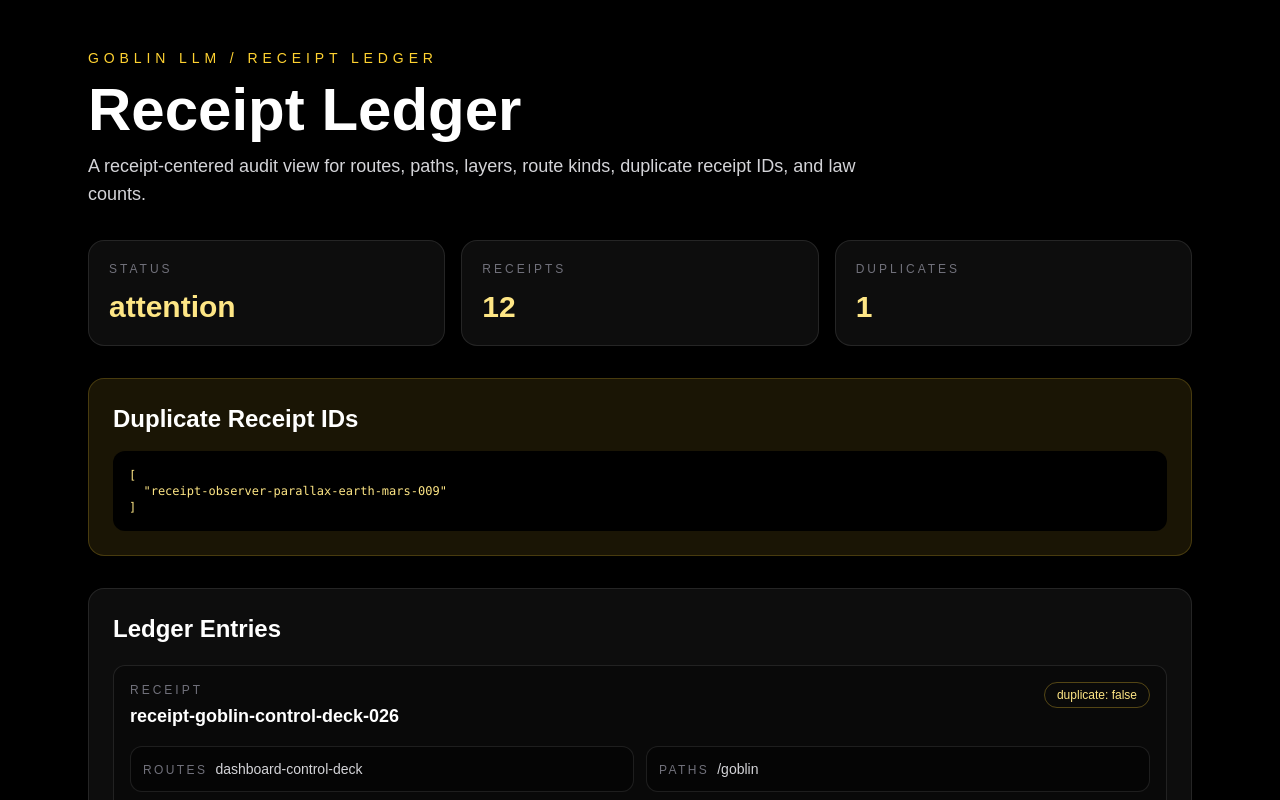
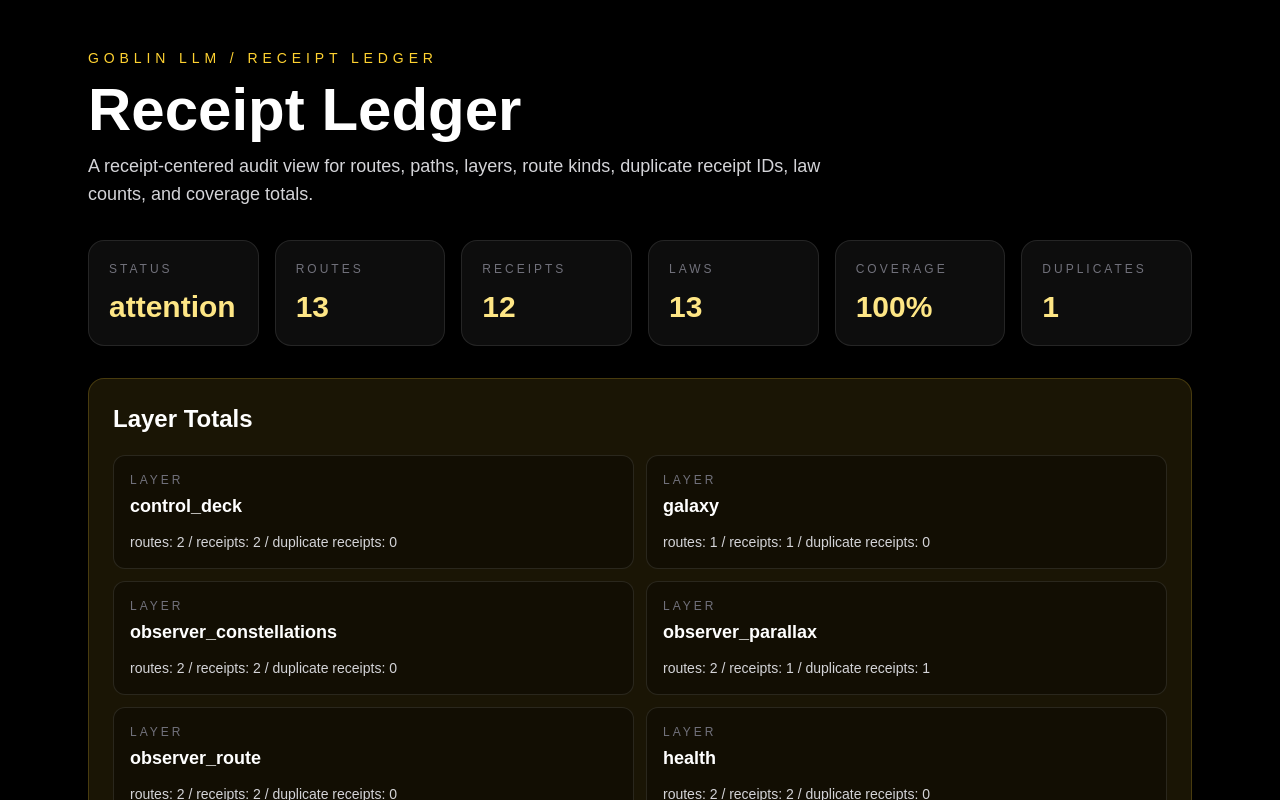
Before and after one commit to hvitiswift-afk/nextjs-boilerplate, a Next.js app: page /goblin/receipts in a window 1280 px wide. Shown: the top 800 px of the page. Built offline with nearby package versions, Linux system fonts and the light colour scheme.

Commit message:
ui: show receipt ledger totals

```diff
--- a/app/goblin/receipts/page.tsx
+++ b/app/goblin/receipts/page.tsx
@@ -13,14 +13,37 @@ export default function GoblinReceiptsPage() {
           <h1 className="text-4xl font-semibold md:text-6xl">Receipt Ledger</h1>
           <p className="max-w-3xl text-lg text-zinc-300">
             A receipt-centered audit view for routes, paths, layers, route kinds,
-            duplicate receipt IDs, and law counts.
+            duplicate receipt IDs, law counts, and coverage totals.
           </p>
         </header>
 
-        <section className="grid gap-4 md:grid-cols-3">
+        <section className="grid gap-4 md:grid-cols-6">
           <MetricCard label="Status" value={ledger.status} />
+          <MetricCard label="Routes" value={String(ledger.routeTotal)} />
           <MetricCard label="Receipts" value={String(ledger.receiptTotal)} />
+          <MetricCard label="Laws" value={String(ledger.lawTotal)} />
+          <MetricCard label="Coverage" value={`${ledger.lawCoveragePercent}%`} />
           <MetricCard label="Duplicates" value={String(ledger.duplicateReceiptIds.length)} />
+        </section>
+
+        <section className="rounded-2xl border border-amber-300/20 bg-amber-300/10 p-6">
+          <h2 className="text-2xl font-semibold">Layer Totals</h2>
+          <div className="mt-5 grid gap-3 md:grid-cols-2">
+            {ledger.layerTotals.map((layer) => (
+              <article
+                key={layer.layer}
+                className="rounded-xl border border-white/10 bg-black/30 p-4"
+              >
+                <p className="text-xs uppercase tracking-[0.25em] text-zinc-500">
+                  layer
+                </p>
+                <h3 className="mt-1 text-lg font-semibold">{layer.layer}</h3>
+                <p className="mt-3 text-sm text-zinc-300">
+                  routes: {layer.routeCount} / receipts: {layer.receiptCount} / duplicate receipts: {layer.duplicateReceiptCount}
+                </p>
+              </article>
+            ))}
+          </div>
         </section>
 
         <section className="rounded-2xl border border-amber-300/20 bg-amber-300/10 p-6">
@@ -41,7 +64,7 @@ export default function GoblinReceiptsPage() {
                 <div className="flex flex-col gap-3 md:flex-row md:items-start md:justify-between">
                   <div>
                     <p className="text-xs uppercase tracking-[0.25em] text-zinc-500">
-                      receipt
+                      receipt / {entry.routeCount} route{entry.routeCount === 1 ? "" : "s"}
                     </p>
                     <h3 className="mt-1 break-all text-lg font-semibold">
                       {entry.receiptId}
@@ -56,7 +79,7 @@ export default function GoblinReceiptsPage() {
                   <LedgerField label="paths" value={entry.paths.join(", ")} />
                   <LedgerField label="layers" value={entry.layers.join(", ")} />
                   <LedgerField label="kinds" value={entry.kinds.join(", ")} />
-                  <LedgerField label="laws" value={String(entry.lawCount)} />
+                  <LedgerField label="laws" value={`${entry.lawCount}/${entry.routeCount}`} />
                 </div>
               </article>
             ))}
```
